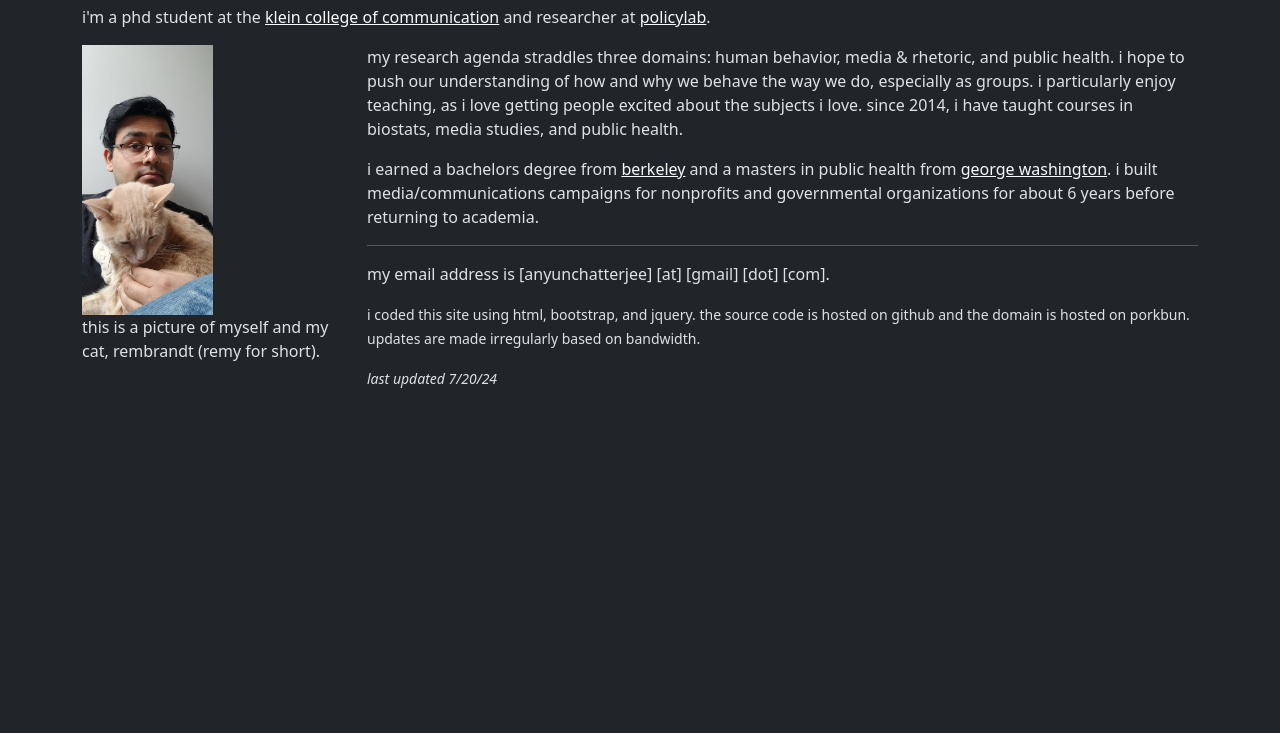
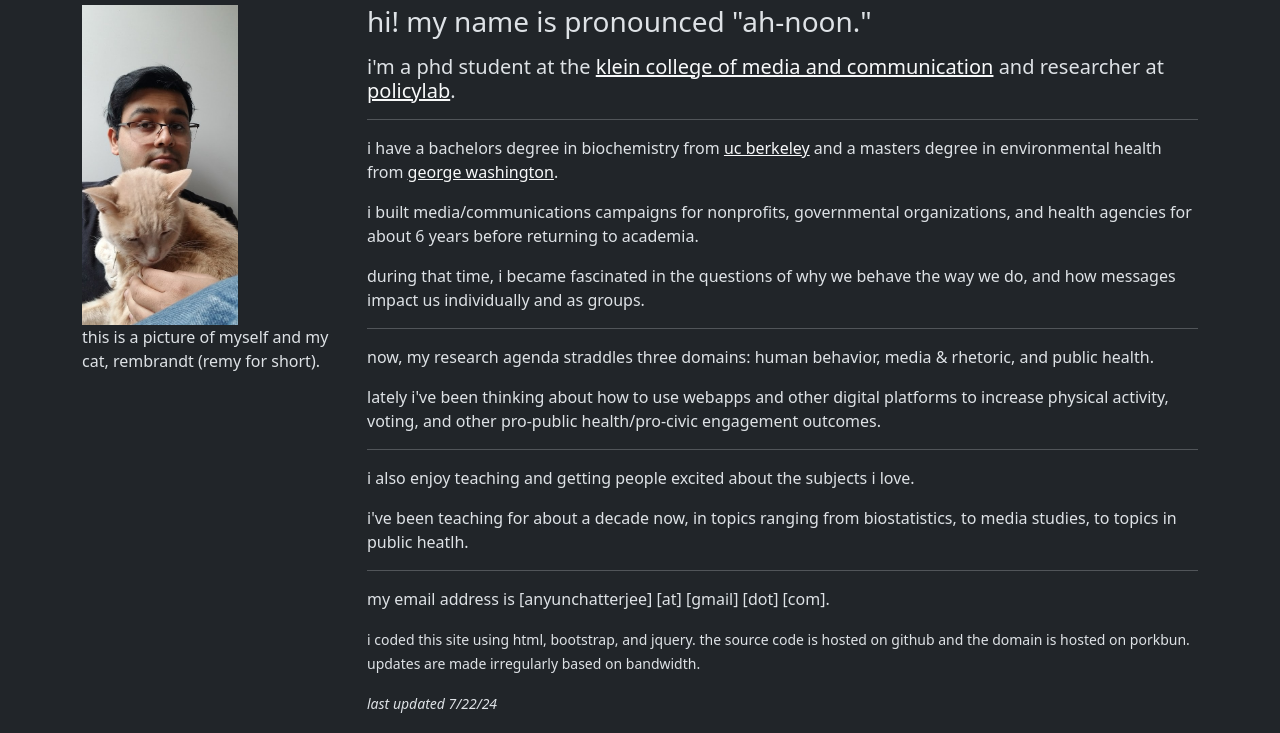
Before and after one commit to AnyunChatterjee/web, a plain HTML site: page index.html in a window 1280 px wide. Shown: the part 67-800 px from the top of the page. Drawn offline with Linux system fonts and the light colour scheme.

Commit message:
Update index.html

```diff
--- a/index.html
+++ b/index.html
@@ -38,41 +38,45 @@
 
         <div class="container">
             <div class="row">
-                <p>i'm a phd student at the
-                    <a href="https://klein.temple.edu/" class="link-light">klein college of communication</a>
-                    and researcher at
-                    <a href="https://policylab.chop.edu/" class="link-light">policylab</a>.
-                </p>
               <div class="col-3">
                 <img src="./images/anyun-and-remy.jpg" class="img-fluid" style="Max-height:45%">
                 <p>this is a picture of myself and my cat, rembrandt (remy for short).</p>
               </div>
               <div class="col">
+                <h3>hi! my name is pronounced "ah-noon."</h3>
+                <p></p>
+                <h5>
+                    i'm a phd student at the
+                    <a href="https://klein.temple.edu/" class="link-light">klein college of media and communication</a>
+                    and researcher at
+                    <a href="https://policylab.chop.edu/" class="link-light">policylab</a>.
+                </h5>
+                <hr>
                 <p>
-                    my research agenda straddles three domains: human behavior, media & rhetoric, and public health.
-                    i hope to push our understanding of how and why we behave the way we do, especially as groups.
-                    i particularly enjoy teaching, as i love getting people excited about the subjects i love.
-                    since 2014, i have taught courses in biostats, media studies, and public health.
+                    i have a bachelors degree in biochemistry from
+                    <a href="https://ls.berkeley.edu/" class="link-light">uc berkeley</a> and a masters degree in environmental health from
+                    <a href="https://publichealth.gwu.edu/" class="link-light">george washington</a>.
                 </p>
-                <p>
-                    i earned a bachelors degree from
-                    <a href="https://ls.berkeley.edu/" class="link-light">berkeley</a> and a masters in public health from
-                    <a href="https://publichealth.gwu.edu/" class="link-light">george washington</a>.
-                    i built media/communications campaigns for nonprofits and governmental organizations for about
-                    6 years before returning to academia.
-                </p>
+                <p>i built media/communications campaigns for nonprofits, governmental organizations, and health agencies for about 6 years before returning to academia.</p>
+                <p>during that time, i became fascinated in the questions of why we behave the way we do, and how messages impact us individually and as groups.</p>
+                <hr>
+                <p>now, my research agenda straddles three domains: human behavior, media & rhetoric, and public health.</p>
+                <p>lately i've been thinking about how to use webapps and other digital platforms to increase physical activity, voting, and other pro-public health/pro-civic engagement outcomes.</p>
+                <hr>
+                <p>i also enjoy teaching and getting people excited about the subjects i love.</p>
+                <p>i've been teaching for about a decade now, in topics ranging from biostatistics, to media studies, to topics in public heatlh.</p>
+
                 <footer class="bottom">
                     <hr>
                     <p>my email address is [anyunchatterjee] [at] [gmail] [dot] [com].</p>
                     <small>i coded this site using html, bootstrap, and jquery. the source code is hosted on github and the domain is hosted on porkbun. updates are made irregularly based on bandwidth.</small>
                     <p></p>
-                    <small><i>last updated 7/20/24</i></small>
+                    <small><i>last updated 7/22/24</i></small>
                 </footer>
               </div>
             </div>
         </div>
 
-
         <script src="js/jquery-3.7.1.min.js"></script>
         <script src="js/bootstrap.bundle.min.js"></script>
     </body>
```
